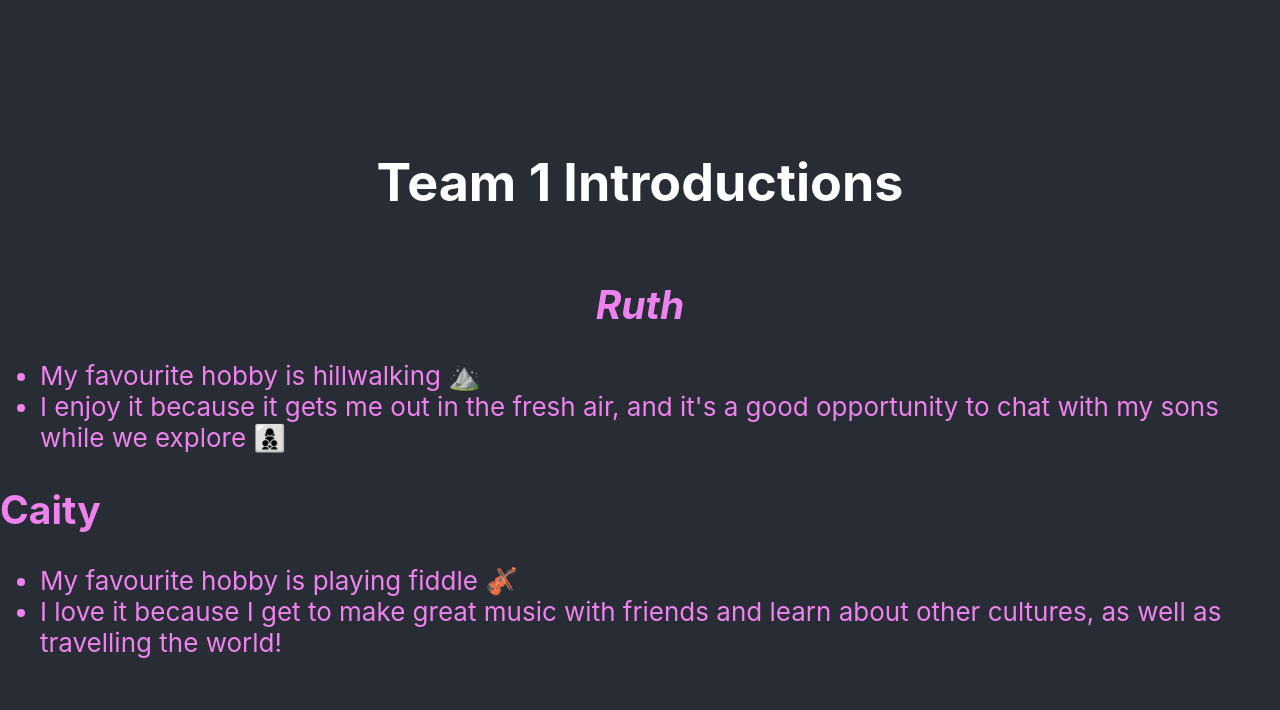
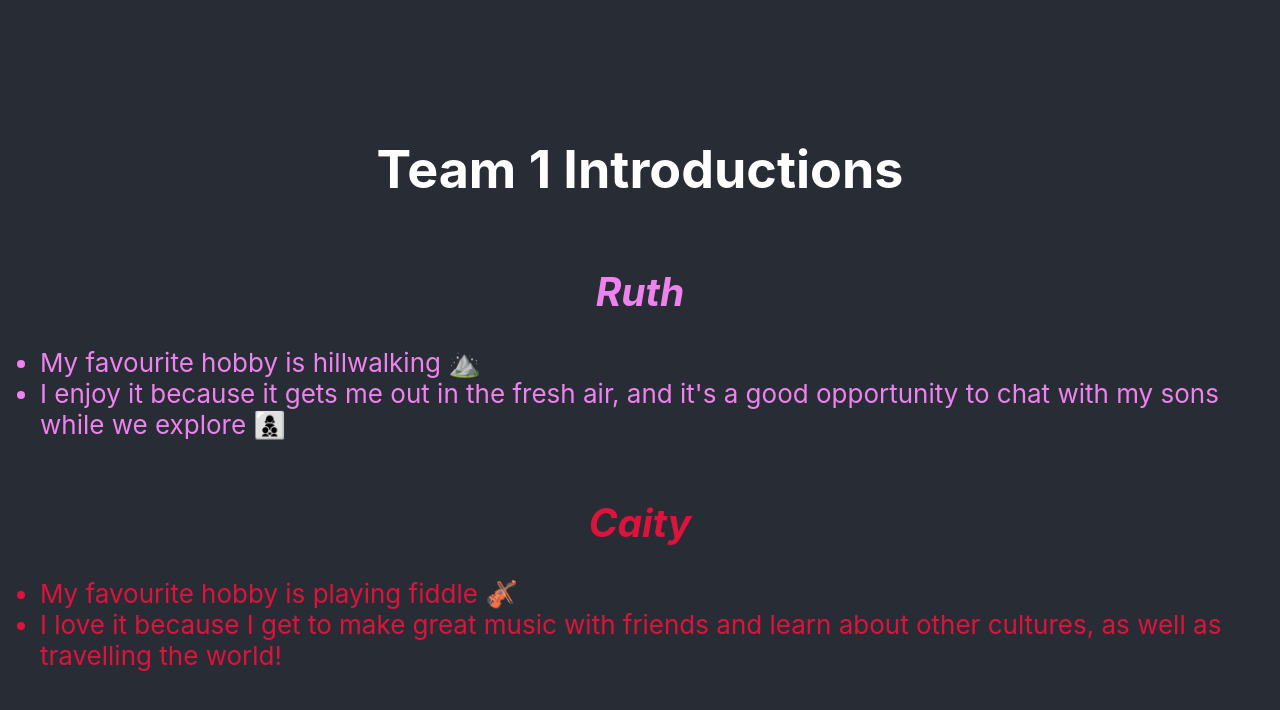
Before and after one commit to ruthmcg/CFG-NatWest-Daytime-Team1, a React (Create React App) app in the folder homework-2/: page / in a window 1280 px wide. Shown: the top 710 px of the page. Built offline with nearby package versions, Linux system fonts and the light colour scheme.

Commit message:
CSS changes - Caity

```diff
--- a/homework-2/src/App.js
+++ b/homework-2/src/App.js
@@ -12,13 +12,15 @@ function App() {
           <li>My favourite hobby is hillwalking ⛰️</li>
           <li>I enjoy it because it gets me out in the fresh air, and it's a good opportunity to chat with my sons while we explore 👩‍👦‍👦</li>
         </ul>
+        </div>
 
-            <h2 id="caityHeading"> Caity </h2>
+       <div id = 'caityDiv'>
+        <h2 id="caityHeading"> Caity </h2>
         <ul>
           <li>My favourite hobby is playing fiddle 🎻</li>
           <li> I love it because I get to make great music with friends and learn about other cultures, as well as travelling the world! </li>
         </ul>
-      </div>
+        </div>
 
       </header>
     </div>
--- a/homework-2/src/index.css
+++ b/homework-2/src/index.css
@@ -22,3 +22,13 @@ code {
   text-align: center;
   font-style: italic;
 }
+
+#caityDiv{
+  color:crimson;
+  text-align: left;
+}
+
+#caityHeading{
+  text-align: center;
+  font-style: italic;
+}
```
